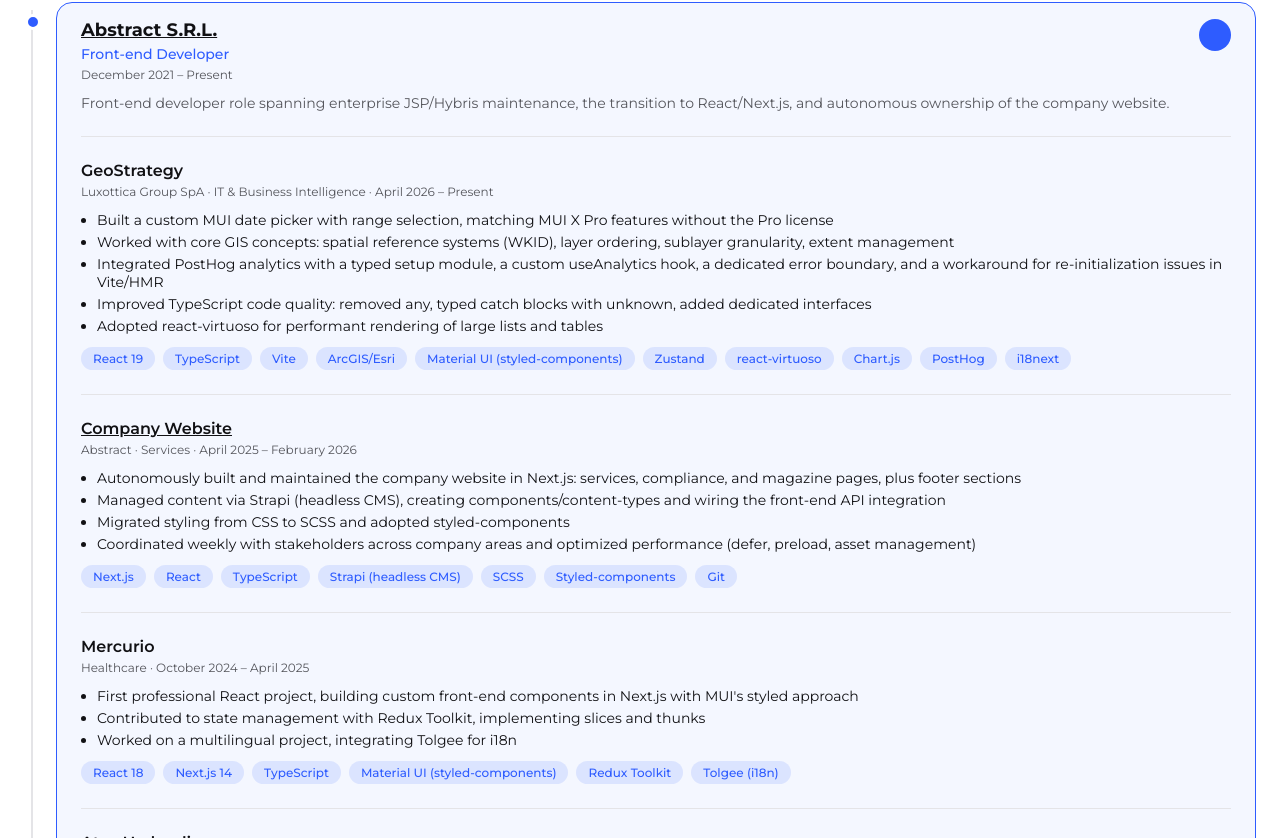
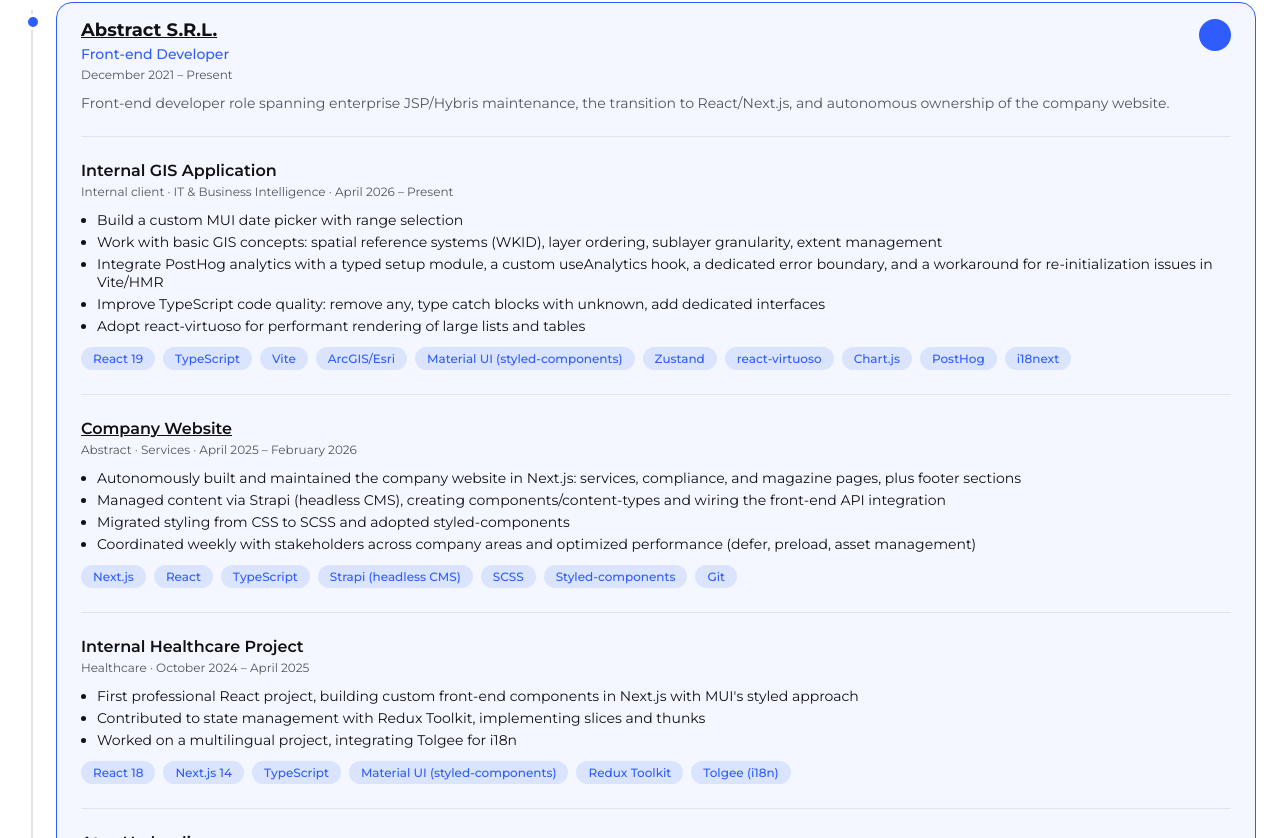
Before and after one commit to lskal/personal-experimental-website, a React (Vite) app: page / in a window 1280 px wide. Shown: the part 642-1480 px from the top of the page. Built offline with nearby package versions, Linux system fonts and the light colour scheme; some icons are missing.

Commit message:
content: anonymize internal client projects and fix wording/tense

```diff
--- a/src/content/en.ts
+++ b/src/content/en.ts
@@ -18,16 +18,16 @@
 			'Front-end developer role spanning enterprise JSP/Hybris maintenance, the transition to React/Next.js, and autonomous ownership of the company website.',
 		projects: [
 			{
-				name: 'GeoStrategy',
-				client: 'Luxottica Group SpA',
+				name: 'Internal GIS Application',
+				client: 'Internal client',
 				sector: 'IT & Business Intelligence',
 				period: 'April 2026 – Present',
 				activities: [
-					'Built a custom MUI date picker with range selection, matching MUI X Pro features without the Pro license',
-					'Worked with core GIS concepts: spatial reference systems (WKID), layer ordering, sublayer granularity, extent management',
-					'Integrated PostHog analytics with a typed setup module, a custom useAnalytics hook, a dedicated error boundary, and a workaround for re-initialization issues in Vite/HMR',
-					'Improved TypeScript code quality: removed any, typed catch blocks with unknown, added dedicated interfaces',
-					'Adopted react-virtuoso for performant rendering of large lists and tables',
+					'Build a custom MUI date picker with range selection',
+					'Work with basic GIS concepts: spatial reference systems (WKID), layer ordering, sublayer granularity, extent management',
+					'Integrate PostHog analytics with a typed setup module, a custom useAnalytics hook, a dedicated error boundary, and a workaround for re-initialization issues in Vite/HMR',
+					'Improve TypeScript code quality: remove any, type catch blocks with unknown, add dedicated interfaces',
+					'Adopt react-virtuoso for performant rendering of large lists and tables',
 				],
 				tools: [
 					'React 19',
@@ -65,7 +65,7 @@
 				],
 			},
 			{
-				name: 'Mercurio',
+				name: 'Internal Healthcare Project',
 				sector: 'Healthcare',
 				period: 'October 2024 – April 2025',
 				activities: [
@@ -87,6 +87,7 @@
 				client: 'Atos Hydraulics',
 				sector: 'Wholesale',
 				period: 'December 2022 – February 2024',
+				url: 'https://www.atos.com/en-it/',
 				activities: [
 					'Supported a second enterprise JSP/Hybris project in parallel with Oakley, in a small team of three',
 					'Handled bugfixes and small front-end developments under the same tech lead as Oakley',
--- a/src/content/it.ts
+++ b/src/content/it.ts
@@ -18,16 +18,16 @@
 			'Ruolo da front-end developer che ha attraversato la manutenzione enterprise JSP/Hybris, la transizione a React/Next.js e la gestione autonoma del sito aziendale.',
 		projects: [
 			{
-				name: 'GeoStrategy',
-				client: 'Luxottica Group SpA',
+				name: 'Applicazione GIS Interna',
+				client: 'Cliente interno',
 				sector: 'IT & Business Intelligence',
 				period: 'Aprile 2026 – In corso',
 				activities: [
-					'Sviluppato un date picker MUI personalizzato con selezione a intervallo, con funzionalità comparabili a MUI X Pro senza licenza Pro',
-					"Lavorato su concetti cartografici chiave: sistemi di riferimento spaziale (WKID), ordinamento layer, granularità dei sublayer, gestione dell'extent",
-					'Integrato analytics PostHog con modulo di setup tipizzato, hook custom useAnalytics, error boundary dedicato e workaround per la re-inizializzazione in ambiente Vite/HMR',
-					'Migliorata la qualità del codice TypeScript: rimosso any, tipizzati i blocchi catch con unknown, aggiunte interfacce dedicate',
-					'Adottato react-virtuoso per il rendering performante di liste e tabelle di grandi dimensioni',
+					'Sviluppo un date picker MUI personalizzato con selezione a intervallo',
+					"Lavoro su concetti cartografici base: sistemi di riferimento spaziale (WKID), ordinamento layer, granularità dei sublayer, gestione dell'extent",
+					'Integro analytics PostHog con modulo di setup tipizzato, hook custom useAnalytics, error boundary dedicato e workaround per la re-inizializzazione in ambiente Vite/HMR',
+					'Miglioro la qualità del codice TypeScript: rimuovo any, tipizzo i blocchi catch con unknown, aggiungo interfacce dedicate',
+					'Adotto react-virtuoso per il rendering performante di liste e tabelle di grandi dimensioni',
 				],
 				tools: [
 					'React 19',
@@ -65,7 +65,7 @@
 				],
 			},
 			{
-				name: 'Mercurio',
+				name: 'Progetto Healthcare Interno',
 				sector: 'Healthcare',
 				period: 'Ottobre 2024 – Aprile 2025',
 				activities: [
@@ -87,6 +87,7 @@
 				client: 'Atos Hydraulics',
 				sector: 'Wholesale',
 				period: 'Dicembre 2022 – Febbraio 2024',
+				url: 'https://www.atos.com/en-it/',
 				activities: [
 					'Supportato un secondo progetto enterprise in JSP/Hybris in parallelo a Oakley, in un team ridotto di tre persone',
 					'Gestiti bugfix e piccoli sviluppi front-end sotto lo stesso tech lead di Oakley',
```
